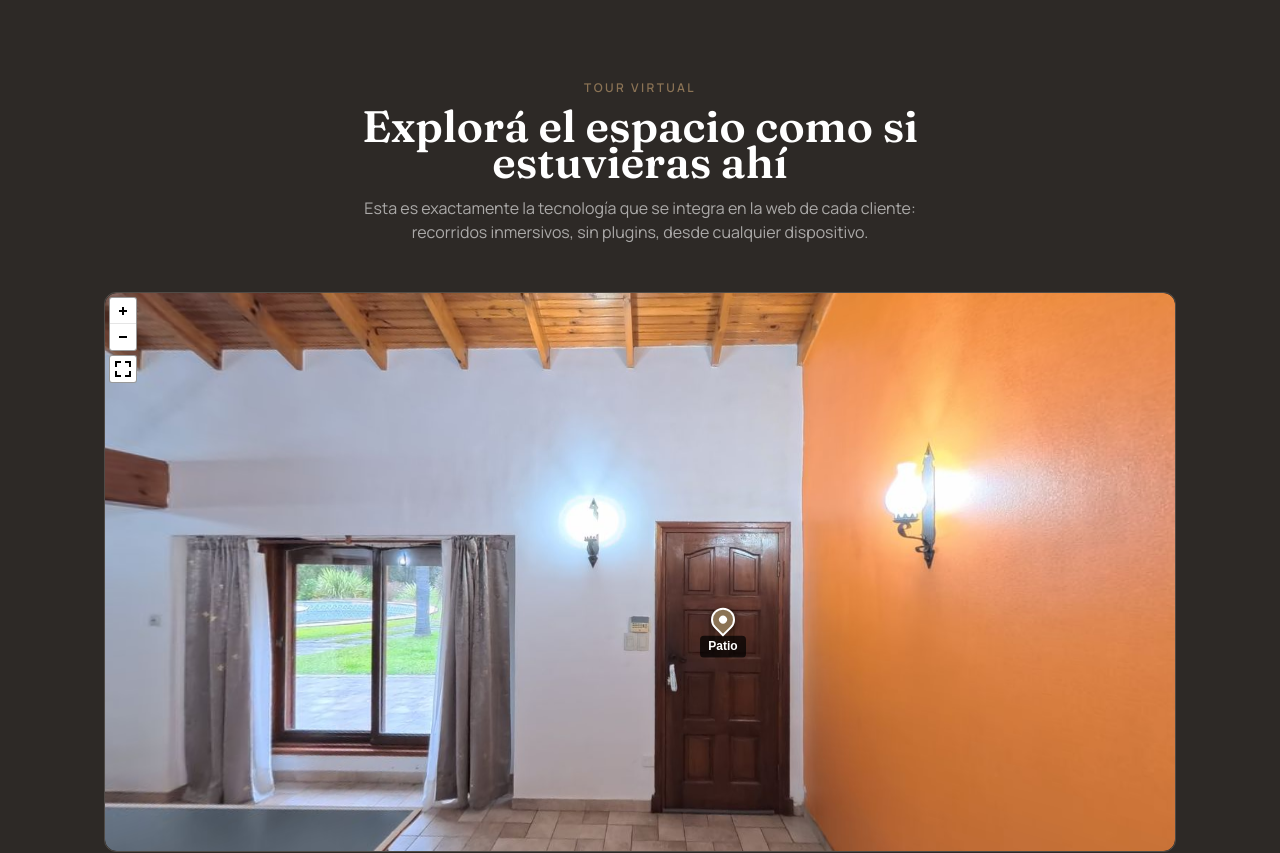
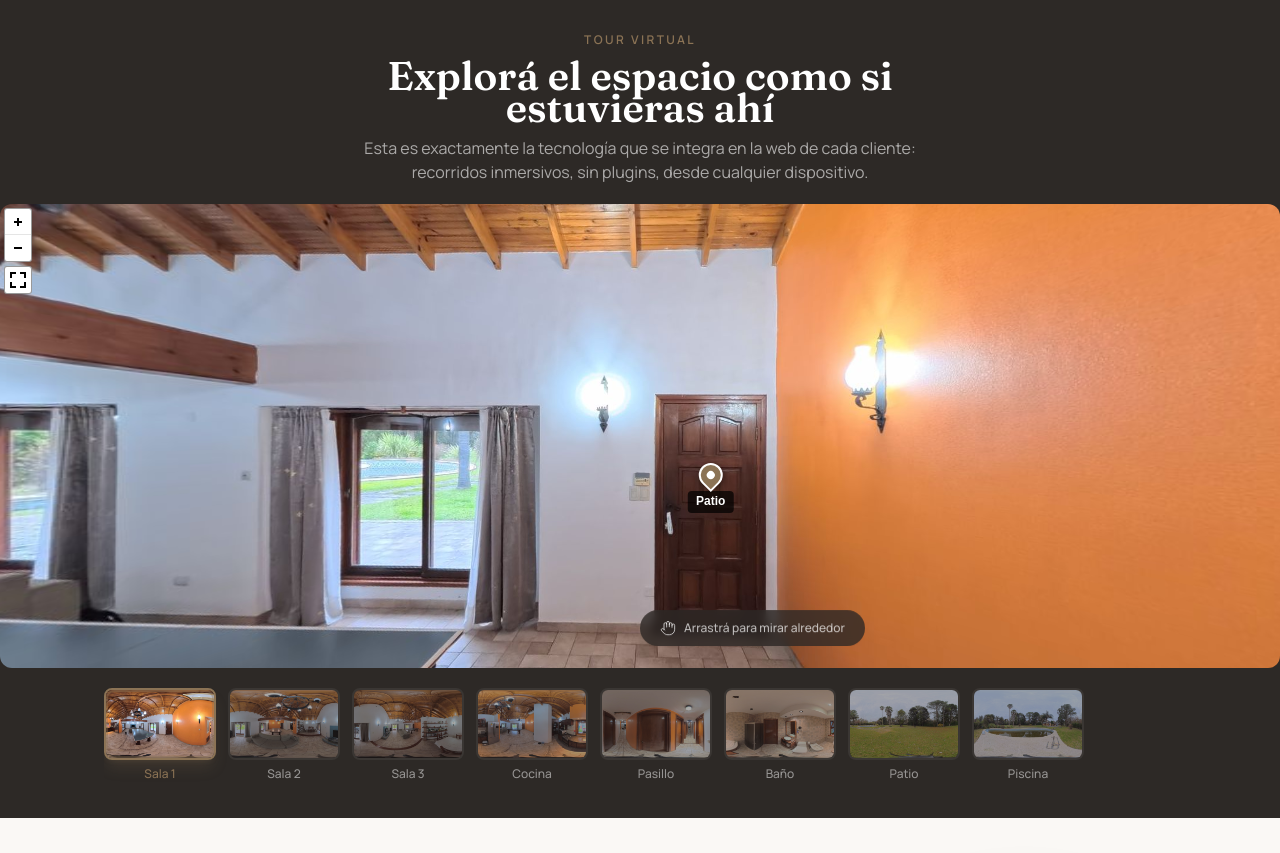
Before and after one commit to fedeojeda92/softix, a Next.js app: page / in a window 1280 px wide. Shown: the part 800-1653 px from the top of the page. Built offline with nearby package versions, Linux system fonts and the light colour scheme.

Commit message:
transiciones a tour 360

```diff
--- a/app/components/PanoramaViewer.tsx
+++ b/app/components/PanoramaViewer.tsx
@@ -38,11 +38,11 @@ function DebugOverlay({ coords }: { coords: { pitch: number; yaw: number } }) {
   );
 }
 
-let tooltipStyleInjected = false;
+let globalStylesInjected = false;
 
-function injectTooltipStyles() {
-  if (tooltipStyleInjected) return;
-  tooltipStyleInjected = true;
+function injectGlobalStyles() {
+  if (globalStylesInjected) return;
+  globalStylesInjected = true;
   const style = document.createElement("style");
   style.textContent = `
     .tour-hotspot-wrapper {
@@ -92,12 +92,14 @@ function injectTooltipStyles() {
       line-height: 1.3;
       pointer-events: none;
     }
+    .pnlm-load-box { display: none !important; }
+    .pnlm-about-msg { display: none !important; }
   `;
   document.head.appendChild(style);
 }
 
 function createCustomTooltip(hotSpotDiv: HTMLElement, args: { text: string }) {
-  injectTooltipStyles();
+  injectGlobalStyles();
 
   const wrapper = document.createElement("div");
   wrapper.className = "tour-hotspot-wrapper";
@@ -132,8 +134,11 @@ export default function PanoramaViewer({
   const [isDebug, setIsDebug] = useState(false);
   const [debugCoords, setDebugCoords] = useState({ pitch: 0, yaw: 0 });
   const isDebugRef = useRef(false);
+  const [transitioning, setTransitioning] = useState(false);
+  const sceneChangeTimeRef = useRef(0);
 
   useEffect(() => {
+    injectGlobalStyles();
     if (typeof window !== "undefined") {
       const debug =
         new URLSearchParams(window.location.search).get("debug") === "true";
@@ -194,7 +199,7 @@ export default function PanoramaViewer({
           text: h.text,
           targetPitch: h.targetPitch ?? 0,
           targetYaw: h.targetYaw ?? 0,
-          targetHfov: h.targetHfov ?? 110,
+          targetHfov: h.targetHfov ?? 120,
           createTooltipFunc: createCustomTooltip,
           createTooltipArgs: { text: h.text },
         })),
@@ -206,6 +211,9 @@ export default function PanoramaViewer({
       scenes: scenesConfig,
       autoLoad: true,
       autoRotate: autoRotate ? -2 : 0,
+      hfov: 120,
+      minHfov: 50,
+      maxHfov: 120,
       compass: false,
       showZoomCtrl: true,
       mouseZoom: true,
@@ -220,8 +228,18 @@ export default function PanoramaViewer({
 
     const handleSceneChange = (...args: unknown[]) => {
       callbacksRef.current.onSceneChange?.(String(args[0]));
+      sceneChangeTimeRef.current = Date.now();
+      setTransitioning(true);
     };
     viewer.on("scenechange", handleSceneChange);
+
+    const MIN_TRANSITION_MS = 500;
+    const handleSceneLoad = () => {
+      const elapsed = Date.now() - sceneChangeTimeRef.current;
+      const remaining = Math.max(0, MIN_TRANSITION_MS - elapsed);
+      setTimeout(() => setTransitioning(false), remaining);
+    };
+    viewer.on("load", handleSceneLoad);
 
     if (onInteraction) {
       const el = containerRef.current;
@@ -263,11 +281,13 @@ export default function PanoramaViewer({
         viewer.off("load", attach);
         viewer.off("unload", detach);
         viewer.off("scenechange", handleSceneChange);
+        viewer.off("load", handleSceneLoad);
         detach();
       };
     } else {
       debugCleanupRef.current = () => {
         viewer.off("scenechange", handleSceneChange);
+        viewer.off("load", handleSceneLoad);
       };
     }
   }, [tourConfig, autoRotate, onInteraction]);
@@ -291,7 +311,16 @@ export default function PanoramaViewer({
       <div
         ref={containerRef}
         className="h-full w-full overflow-hidden rounded-[12px]"
-        style={{ background: "#2D2926" }}
+        style={{
+          background: "#2D2926",
+          transform: transitioning ? "scale(1.06)" : "scale(1)",
+          filter: transitioning
+            ? "blur(8px) brightness(0.5)"
+            : "blur(0px) brightness(1)",
+          transition: transitioning
+            ? "transform 0.5s cubic-bezier(0.4, 0, 0.2, 1), filter 0.5s cubic-bezier(0.4, 0, 0.2, 1)"
+            : "transform 0.5s cubic-bezier(0.22, 1, 0.36, 1), filter 0.5s cubic-bezier(0.22, 1, 0.36, 1)",
+        }}
       />
     </div>
   );
--- a/app/components/ThumbnailStrip.tsx
+++ b/app/components/ThumbnailStrip.tsx
@@ -25,9 +25,9 @@ export default function ThumbnailStrip({
   const scenes = Object.entries(tourConfig.scenes);
 
   return (
-    <div className="mt-3 w-full">
+    <div className="mt-2 w-full md:mt-3">
       <div
-        className="flex gap-3 overflow-x-auto pb-2 scroll-smooth"
+        className="flex gap-2 overflow-x-auto pb-1 pt-2 scroll-smooth sm:gap-3"
         style={{ scrollbarWidth: "thin", scrollbarColor: "#8B7355 transparent" }}
       >
         {scenes.map(([sceneId, scene]) => {
@@ -36,12 +36,12 @@ export default function ThumbnailStrip({
             <button
               key={sceneId}
               onClick={() => onSelectScene(sceneId)}
-              className="group flex-shrink-0 flex flex-col items-center gap-1.5 focus:outline-none"
+              className="group flex-shrink-0 flex flex-col items-center gap-1 focus:outline-none sm:gap-1.5"
             >
               <div
                 className={`
-                  relative h-16 w-24 overflow-hidden rounded-lg border-2 transition-all duration-200
-                  sm:h-20 sm:w-32
+                  relative h-12 w-16 overflow-hidden rounded-lg border-2 transition-all duration-200
+                  sm:h-16 sm:w-24 md:h-[4.5rem] md:w-28
                   ${
                     isActive
                       ? "border-bronze opacity-100 shadow-lg shadow-bronze/20"
@@ -61,7 +61,7 @@ export default function ThumbnailStrip({
               </div>
               <span
                 className={`
-                  text-xs font-body font-medium transition-colors duration-200
+                  text-[10px] font-body font-medium transition-colors duration-200 sm:text-xs
                   ${isActive ? "text-bronze" : "text-white/50 group-hover:text-white/80"}
                 `}
               >
--- a/app/components/TourVirtual360.tsx
+++ b/app/components/TourVirtual360.tsx
@@ -52,40 +52,39 @@ export default function TourVirtual360() {
   return (
     <section
       id="tour-360"
-      className="relative bg-bg-dark py-14 md:py-20"
+      className="relative bg-bg-dark"
+      style={{ minHeight: "100dvh" }}
     >
-      <div className="mx-auto max-w-6xl px-5 sm:px-6 lg:px-10">
+      <div className="py-6 md:py-8">
         <motion.div
-          initial={{ opacity: 0, y: 30 }}
+          initial={{ opacity: 0, y: 20 }}
           whileInView={{ opacity: 1, y: 0 }}
           viewport={{ once: true }}
-          transition={{ duration: 0.6 }}
-          className="mb-8 text-center md:mb-12"
+          transition={{ duration: 0.5 }}
+          className="mx-auto max-w-6xl px-5 sm:px-6 lg:px-10 mb-4 text-center md:mb-5"
         >
-          <p className="mb-3 font-body text-xs font-semibold uppercase tracking-[0.2em] text-bronze">
+          <p className="mb-2 font-body text-xs font-semibold uppercase tracking-[0.2em] text-bronze md:mb-3">
             {t("tour.badge")}
           </p>
-          <h2 className="mx-auto max-w-2xl font-display text-2xl font-semibold leading-tight text-white sm:text-3xl md:text-[2.75rem]">
+          <h2 className="mx-auto max-w-2xl font-display text-xl font-semibold leading-tight text-white sm:text-2xl md:text-[2.5rem]">
             {t("tour.title")}
           </h2>
-          <p className="mx-auto mt-4 max-w-xl font-body text-sm leading-relaxed text-white/60 sm:text-base">
+          <p className="mx-auto mt-2 max-w-xl font-body text-sm leading-relaxed text-white/60 sm:text-base md:mt-3">
             {t("tour.description")}
           </p>
         </motion.div>
 
         <motion.div
-          initial={{ opacity: 0, y: 40, scale: 0.95 }}
-          whileInView={{ opacity: 1, y: 0, scale: 1 }}
-          viewport={{ once: true, margin: "-80px" }}
-          transition={{ duration: 0.8, delay: 0.2, ease: [0.25, 0.46, 0.45, 0.94] }}
-          className="relative mx-auto"
-          style={{ maxWidth: "1100px" }}
+          initial={{ opacity: 0, y: 30 }}
+          whileInView={{ opacity: 1, y: 0 }}
+          viewport={{ once: true, margin: "-60px" }}
+          transition={{ duration: 0.7, delay: 0.15, ease: [0.25, 0.46, 0.45, 0.94] }}
+          className="relative"
         >
           <div
-            className="h-[50vh] w-full overflow-hidden md:h-[70vh]"
+            className="relative w-full overflow-hidden h-[42vh] sm:h-[48vh] md:h-[52vh] lg:h-[58vh]"
             style={{
-              borderRadius: "12px",
-              border: "1px solid rgba(212, 207, 201, 0.2)",
+              borderRadius: "0",
             }}
           >
             <PanoramaViewer
@@ -95,19 +94,13 @@ export default function TourVirtual360() {
               onSceneChange={handleSceneChange}
               onViewerReady={handleViewerReady}
             />
-          </div>
-
-          <ThumbnailStrip
-            activeScene={activeScene}
-            onSelectScene={handleSelectScene}
-          />
 
             <motion.div
               initial={{ opacity: 0, y: 10 }}
               whileInView={{ opacity: 1, y: 0 }}
               viewport={{ once: true }}
               transition={{ delay: 0.8, duration: 0.5 }}
-              className={`pointer-events-none absolute bottom-4 left-1/2 -translate-x-1/2 transition-opacity duration-500 sm:bottom-6 ${
+              className={`pointer-events-none absolute bottom-3 left-1/2 z-10 -translate-x-1/2 transition-opacity duration-500 sm:bottom-4 ${
                 showHint ? "opacity-100" : "opacity-0"
               }`}
             >
@@ -136,6 +129,14 @@ export default function TourVirtual360() {
                 </span>
               </motion.div>
             </motion.div>
+          </div>
+
+          <div className="mx-auto max-w-6xl px-5 sm:px-6 lg:px-10">
+            <ThumbnailStrip
+              activeScene={activeScene}
+              onSelectScene={handleSelectScene}
+            />
+          </div>
         </motion.div>
       </div>
     </section>
--- a/app/data/tour-config.ts
+++ b/app/data/tour-config.ts
@@ -24,64 +24,64 @@ export const tourConfig: TourConfig = {
     sala1: {
       panorama: "/tour/sala1.jpg",
       hotspots: [
-        { pitch: -6.08, yaw: 23.49, sceneId: "patio", text: "Patio", targetPitch: 0, targetYaw: 0, targetHfov: 110 },
-        { pitch: -4.58, yaw: 134.00, sceneId: "bano", text: "Baño", targetPitch: 0, targetYaw: 0, targetHfov: 110 },
-        { pitch: -2.08, yaw: -133.53, sceneId: "cocina", text: "Cocina", targetPitch: 0, targetYaw: 0, targetHfov: 110 },
-        { pitch: -5.95, yaw: -70.80, sceneId: "sala2", text: "Sala 2", targetPitch: 0, targetYaw: 0, targetHfov: 110 },
-        { pitch: -3.90, yaw: -96.37, sceneId: "sala3", text: "Sala 3", targetPitch: 0, targetYaw: 0, targetHfov: 110 },
-        { pitch: -27.88, yaw: 134.23, sceneId: "pasillo", text: "Pasillo", targetPitch: 0, targetYaw: 0, targetHfov: 110 },
+        { pitch: -6.08, yaw: 23.49, sceneId: "patio", text: "Patio", targetPitch: 0, targetYaw: 0, targetHfov: 120 },
+        { pitch: -4.58, yaw: 134.00, sceneId: "bano", text: "Baño", targetPitch: 0, targetYaw: 0, targetHfov: 120 },
+        { pitch: -2.08, yaw: -133.53, sceneId: "cocina", text: "Cocina", targetPitch: 0, targetYaw: 0, targetHfov: 120 },
+        { pitch: -5.95, yaw: -70.80, sceneId: "sala2", text: "Sala 2", targetPitch: 0, targetYaw: 0, targetHfov: 120 },
+        { pitch: -3.90, yaw: -96.37, sceneId: "sala3", text: "Sala 3", targetPitch: 0, targetYaw: 0, targetHfov: 120 },
+        { pitch: -27.88, yaw: 134.23, sceneId: "pasillo", text: "Pasillo", targetPitch: 0, targetYaw: 0, targetHfov: 120 },
       ],
     },
     sala2: {
       panorama: "/tour/sala2.jpg",
       hotspots: [
-        { pitch: -2.14, yaw: -4.89, sceneId: "bano", text: "Baño", targetPitch: 0, targetYaw: 0, targetHfov: 110 },
-        { pitch: -2.81, yaw: -41.56, sceneId: "patio", text: "Patio", targetPitch: 0, targetYaw: 0, targetHfov: 110 },
-        { pitch: -3.08, yaw: 20.31, sceneId: "cocina", text: "Cocina", targetPitch: 0, targetYaw: 0, targetHfov: 110 },
-        { pitch: -3.29, yaw: 71.29, sceneId: "sala3", text: "Sala 3", targetPitch: 0, targetYaw: 0, targetHfov: 110 },
-        { pitch: -10.78, yaw: -19.47, sceneId: "sala1", text: "Sala 1", targetPitch: 0, targetYaw: 0, targetHfov: 110 },
+        { pitch: -2.14, yaw: -4.89, sceneId: "bano", text: "Baño", targetPitch: 0, targetYaw: 0, targetHfov: 120 },
+        { pitch: -2.81, yaw: -41.56, sceneId: "patio", text: "Patio", targetPitch: 0, targetYaw: 0, targetHfov: 120 },
+        { pitch: -3.08, yaw: 20.31, sceneId: "cocina", text: "Cocina", targetPitch: 0, targetYaw: 0, targetHfov: 120 },
+        { pitch: -3.29, yaw: 71.29, sceneId: "sala3", text: "Sala 3", targetPitch: 0, targetYaw: 0, targetHfov: 120 },
+        { pitch: -10.78, yaw: -19.47, sceneId: "sala1", text: "Sala 1", targetPitch: 0, targetYaw: 0, targetHfov: 120 },
       ],
     },
     sala3: {
       panorama: "/tour/sala3.jpg",
       hotspots: [
-        { pitch: -3.74, yaw: 13.98, sceneId: "patio", text: "Patio", targetPitch: 0, targetYaw: 0, targetHfov: 110 },
-        { pitch: -22.46, yaw: -36.18, sceneId: "sala2", text: "Sala 2", targetPitch: 0, targetYaw: 0, targetHfov: 110 },
-        { pitch: -19.01, yaw: 30.57, sceneId: "sala1", text: "Sala 1", targetPitch: 0, targetYaw: 0, targetHfov: 110 },
+        { pitch: -3.74, yaw: 13.98, sceneId: "patio", text: "Patio", targetPitch: 0, targetYaw: 0, targetHfov: 120 },
+        { pitch: -22.46, yaw: -36.18, sceneId: "sala2", text: "Sala 2", targetPitch: 0, targetYaw: 0, targetHfov: 120 },
+        { pitch: -19.01, yaw: 30.57, sceneId: "sala1", text: "Sala 1", targetPitch: 0, targetYaw: 0, targetHfov: 120 },
       ],
     },
     cocina: {
       panorama: "/tour/cocina.jpg",
       hotspots: [
-        { pitch: -4.04, yaw: -22.34, sceneId: "patio", text: "Patio", targetPitch: 0, targetYaw: 0, targetHfov: 110 },
-        { pitch: -12.54, yaw: -48.28, sceneId: "sala1", text: "Sala 1", targetPitch: 0, targetYaw: 0, targetHfov: 110 },
+        { pitch: -4.04, yaw: -22.34, sceneId: "patio", text: "Patio", targetPitch: 0, targetYaw: 0, targetHfov: 120 },
+        { pitch: -12.54, yaw: -48.28, sceneId: "sala1", text: "Sala 1", targetPitch: 0, targetYaw: 0, targetHfov: 120 },
       ],
     },
     pasillo: {
       panorama: "/tour/pasillo.jpg",
       hotspots: [
-        { pitch: -21.49, yaw: -123.93, sceneId: "bano", text: "Baño", targetPitch: 0, targetYaw: 0, targetHfov: 110 },
-        { pitch: -11.28, yaw: -81.47, sceneId: "sala1", text: "Sala 1", targetPitch: 0, targetYaw: 0, targetHfov: 110 },
+        { pitch: -21.49, yaw: -123.93, sceneId: "bano", text: "Baño", targetPitch: 0, targetYaw: 0, targetHfov: 120 },
+        { pitch: -11.28, yaw: -81.47, sceneId: "sala1", text: "Sala 1", targetPitch: 0, targetYaw: 0, targetHfov: 120 },
       ],
     },
     bano: {
       panorama: "/tour/bano.jpg",
       hotspots: [
-        { pitch: -14.79, yaw: -24.88, sceneId: "pasillo", text: "Pasillo", targetPitch: 0, targetYaw: 0, targetHfov: 110 },
+        { pitch: -14.79, yaw: -24.88, sceneId: "pasillo", text: "Pasillo", targetPitch: 0, targetYaw: 0, targetHfov: 120 },
       ],
     },
     patio: {
       panorama: "/tour/patio.jpg",
       hotspots: [
-        { pitch: -1.47, yaw: -99.53, sceneId: "piscina", text: "Piscina", targetPitch: 0, targetYaw: 0, targetHfov: 110 },
-        { pitch: 0.88, yaw: 171.89, sceneId: "sala1", text: "Sala 1", targetPitch: 0, targetYaw: 0, targetHfov: 110 },
+        { pitch: -1.47, yaw: -99.53, sceneId: "piscina", text: "Piscina", targetPitch: 0, targetYaw: 0, targetHfov: 120 },
+        { pitch: 0.88, yaw: 171.89, sceneId: "sala1", text: "Sala 1", targetPitch: 0, targetYaw: 0, targetHfov: 120 },
       ],
     },
     piscina: {
       panorama: "/tour/piscina.jpg",
       hotspots: [
-        { pitch: 0, yaw: 0, sceneId: "patio", text: "Patio", targetPitch: 0, targetYaw: 0, targetHfov: 110 },
-        { pitch: -0.45, yaw: 46.36, sceneId: "sala1", text: "Sala 1", targetPitch: 0, targetYaw: 0, targetHfov: 110 },
+        { pitch: 0, yaw: 0, sceneId: "patio", text: "Patio", targetPitch: 0, targetYaw: 0, targetHfov: 120 },
+        { pitch: -0.45, yaw: 46.36, sceneId: "sala1", text: "Sala 1", targetPitch: 0, targetYaw: 0, targetHfov: 120 },
       ],
     },
   },
```
Lines whose indentation alone changed are shown as unchanged.
